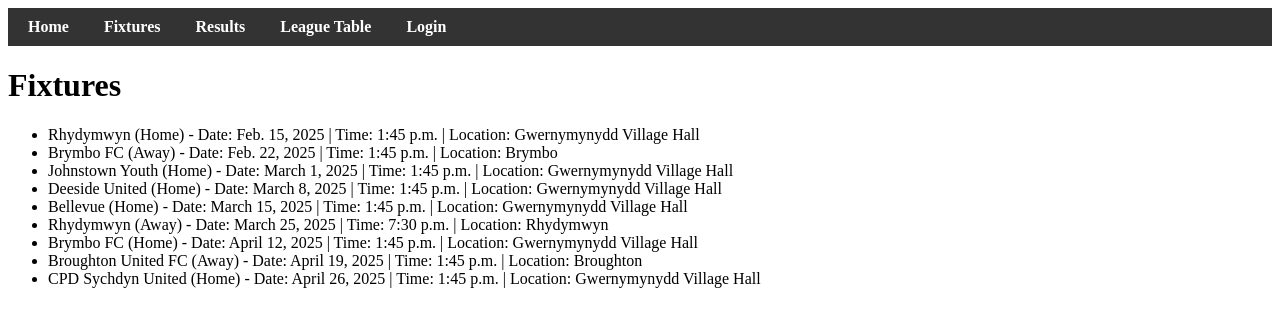
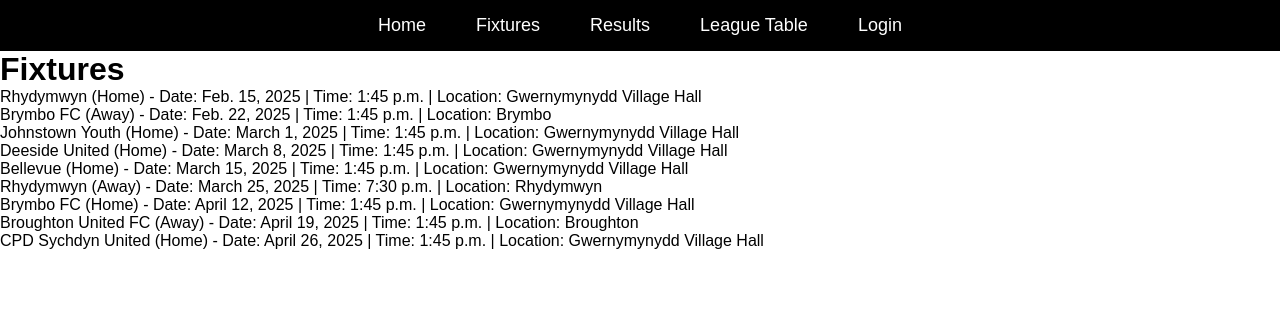
Before and after one commit to JLG-96/project4_cpd_site, a Django app: page /fixtures/ in a window 1280 px wide. Shown: the top 327 px of the page. Run offline with Django 5.2, Linux system fonts and the light colour scheme; data comes from the database, SQL or seed files in the repository; both versions use the stored data as it was after the commit.

Commit message:
nabar and general styling implemented

```diff
--- a/cpd_site/static/css/style.css
+++ b/cpd_site/static/css/style.css
@@ -1,33 +1,58 @@
+/* General Reset */
+body, h1, h2, h3, p, ul, li, a, button {
+    margin: 0;
+    padding: 0;
+    font-family: Arial, sans-serif;
+}
+
+/* Navbar Styling */
 nav {
-    background-color: #333;
-    padding: 10px;
+    background-color: #000; /* Black Background */
+    padding: 15px;
+    text-align: center;
 }
 
 nav ul {
     list-style: none;
-    margin: 0;
-    padding: 0;
     display: flex;
-    gap: 15px;
+    justify-content: center;
+    gap: 20px;
 }
 
 nav ul li {
     display: inline;
 }
 
-nav ul li a {
+nav ul li a, nav ul li form button {
     color: white;
     text-decoration: none;
-    font-size: 16px;
-    font-weight: bold;
-    padding: 5px 10px;
+    font-size: 18px;
+    padding: 10px 15px;
+    transition: 0.3s;
+    border: none;
+    background: none;
+    cursor: pointer;
 }
 
-nav ul li a:hover {
-    text-decoration: underline;
+nav ul li a:hover, nav ul li form button:hover {
+    background-color: #D32F2F; /* Red Hover Effect */
+    border-radius: 5px;
 }
 
-/* Hover Effect */
-nav ul li a:hover, nav ul li form button:hover {
-    text-decoration: underline;
+/* Logout Button */
+nav ul li form button {
+    font-size: 18px;
+    color: white;
 }
+
+nav ul li form button:focus {
+    outline: none;
+}
+
+/* Responsive Design */
+@media (max-width: 768px) {
+    nav ul {
+        flex-direction: column;
+        gap: 10px;
+    }
+}
```
Also changed, not shown: cpd_site/db.sqlite3.
